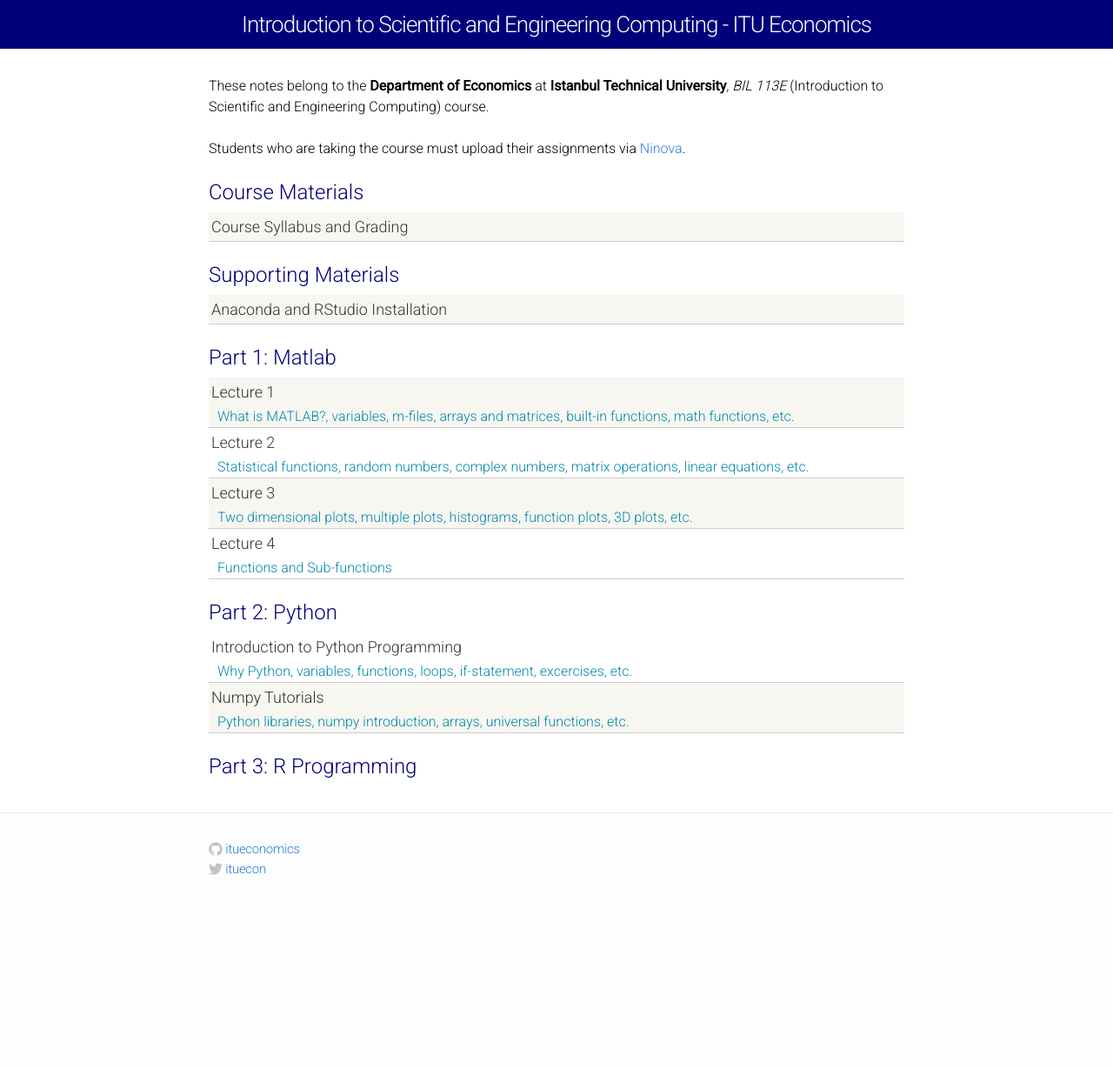
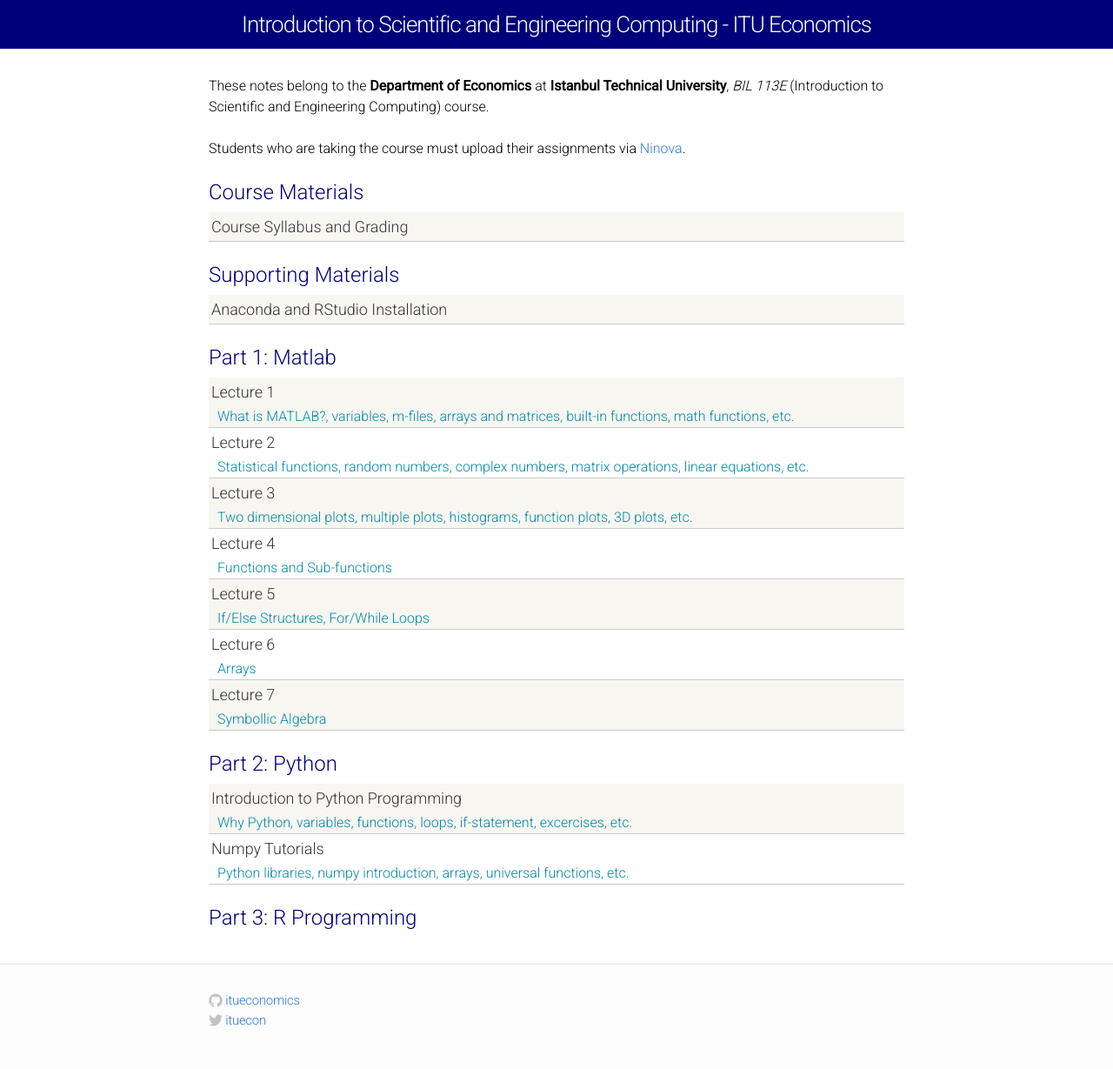
Before and after one commit to itueconomics/bil113e, a Jekyll site: the page built from index.html, in a window 1280 px wide. Shown: the whole page at 87% size. Built offline with Jekyll 4.4.1, drawn with Linux system fonts in a browser that asks for light colours; before the commit the page ends 1055 px from its top, so only the background shows below that.

Commit message:
Update index.html

```diff
--- a/index.html
+++ b/index.html
@@ -64,6 +64,33 @@ layout: default
       </div>
     </div>
 
+    <div class="materials-item">
+      <a href="MATLAB_Lecture_5.html">
+        Lecture 5
+      </a>
+      <div class="kw">
+        If/Else Structures, For/While Loops
+      </div>
+    </div>
+
+    <div class="materials-item">
+      <a href="MATLAB_Lecture_6.html">
+        Lecture 6
+      </a>
+      <div class="kw">
+        Arrays
+      </div>
+    </div>
+
+    <div class="materials-item">
+      <a href="MATLAB_Lecture_7.html">
+        Lecture 7
+      </a>
+      <div class="kw">
+        Symbollic Algebra
+      </div>
+    </div>
+
     <div class="module-header">Part 2: Python</div>
 
     <div class="materials-item">
```
